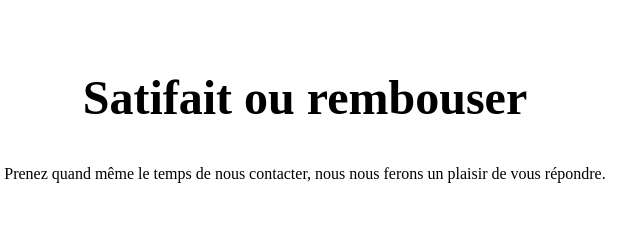
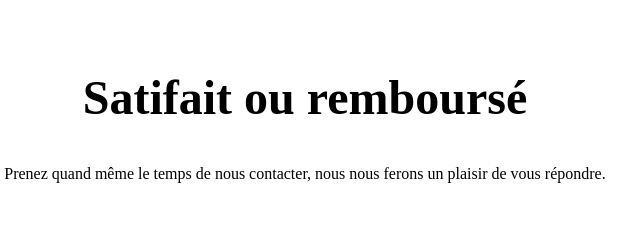
Before and after one commit to tbara29/Projet_3, a website: page mentions_legales.html in a window 1280 px wide. Shown: the part 200-440 px from the top of the page, 335-975 px from the left. Drawn offline with Linux system fonts and the light colour scheme.

Commit message:
orthographe correction

```diff
--- a/mentions_legales.html
+++ b/mentions_legales.html
@@ -16,7 +16,7 @@
       </div>
     </header>
     <section id="mentions">
-      <h1>Satifait ou rembouser</h1>
+      <h1>Satifait ou remboursé</h1>
     </section>
     <section id="wait">
       <p>Prenez quand même le temps de nous contacter, nous nous ferons un plaisir de vous répondre.</p>
```
